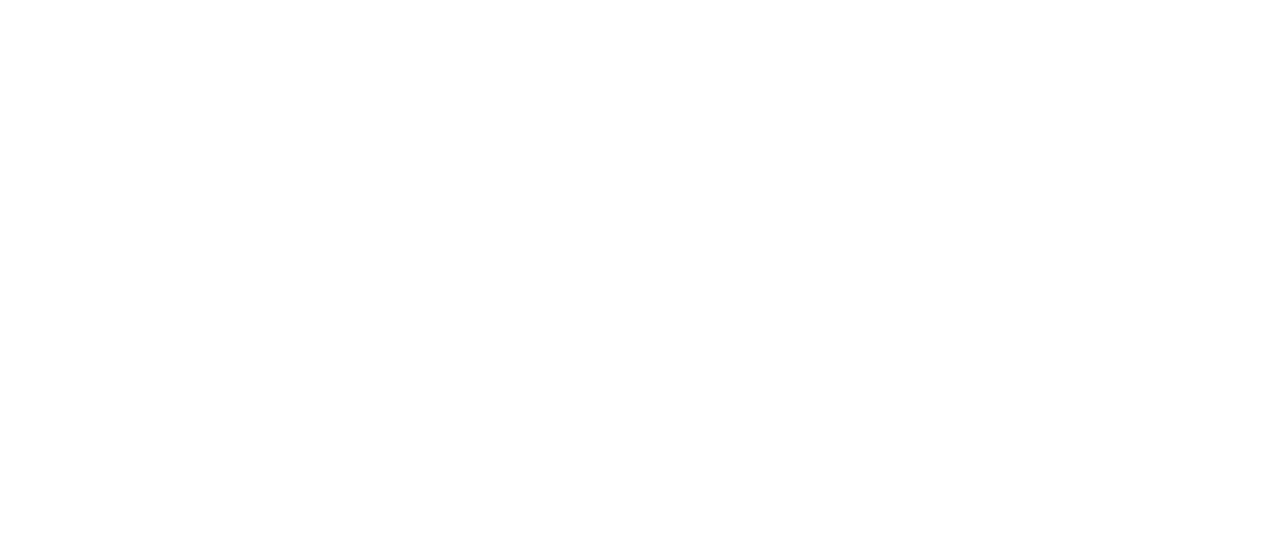
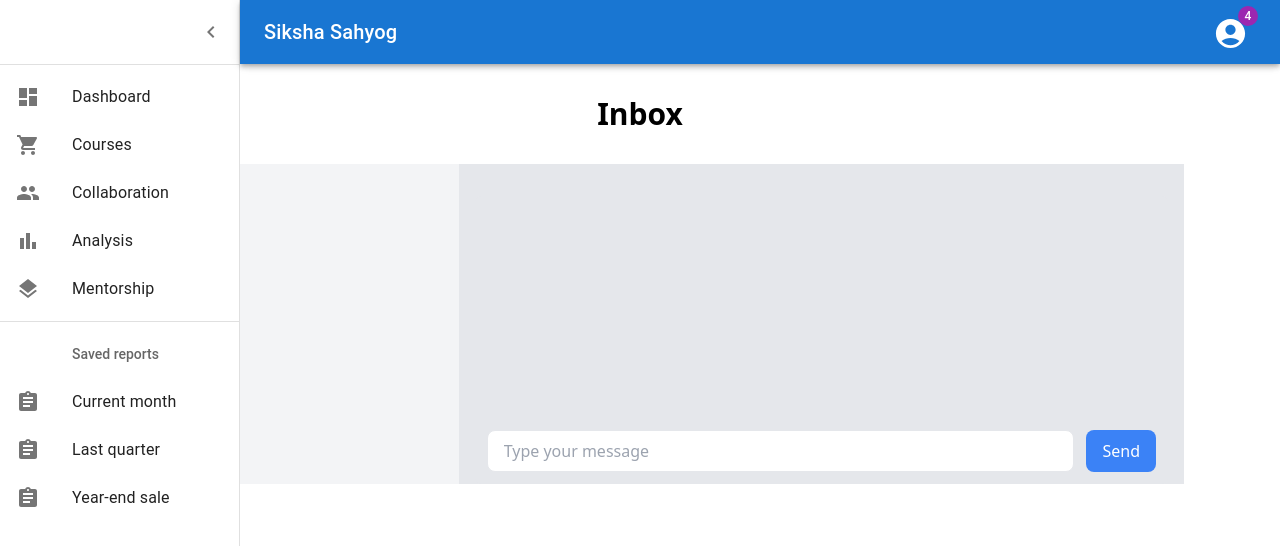
Before and after one commit to jradityamishra/SIH-grand-final, a React (Create React App) app in the folder client/: page /teacher/mentorship in a window 1280 px wide. Before the commit this address had no page. Shown: the top 546 px of the page. Built offline with nearby package versions, Linux system fonts and the light colour scheme.

Commit message:
Remaining teacher pages done

```diff
--- a/client/src/App.js
+++ b/client/src/App.js
@@ -1,14 +1,39 @@
-import React from 'react'
-import {Routes,Route} from 'react-router-dom'
-import Home from './pages/Home'
+import React from "react";
+import { Routes, Route } from "react-router-dom";
+import Landing from "./pages/Landing";
+import Dashboard from "./pages/teacher/Dashboard";
+import Collab from "./pages/teacher/Collab";
+import Mentorship from "./pages/teacher/Mentorship";
+import Course from "./pages/teacher/Course";
+import CreateCourse from "./pages/teacher/CreateCourse";
+import CollabDetail from "./pages/teacher/CollabDetail";
+import CourseDetail from "./pages/teacher/CourseDetail";
+import Analysis from "./pages/Analysis";
+import Profile from "./pages/teacher/Profile";
 const App = () => {
   return (
-   <>
-   <Routes>
-    <Route path='/' element={<Home/>}/>
-   </Routes>
-   </>
-  )
-}
+    <>
+      <Routes>
+        <Route path="/" element={<Landing />} />
 
-export default App
+        <Route path="/profile" element={<Profile />} />
+
+        {/* teacher protected routes */}
+        <Route path="/teacher/dashboard" element={<Dashboard />} />
+        <Route path="/teacher/collaborations" element={<Collab />} />
+        <Route
+          path="/teacher/collaborations/detail/:id"
+          element={<CollabDetail />}
+        />
+        <Route path="/teacher/mentorship" element={<Mentorship />} />
+        <Route path="/teacher/courses" element={<Course />} />
+        <Route path="/teacher/courses/:id" element={<CourseDetail />} />
+        <Route path="/teacher/createcourse" element={<CreateCourse />} />
+
+        <Route path="/teacher/analysis" element={<Analysis />} />
+      </Routes>
+    </>
+  );
+};
+
+export default App;
--- a/client/src/components/ListItems.js
+++ b/client/src/components/ListItems.js
@@ -37,12 +37,12 @@ export const mainListItems = (
         <ListItemText primary="Collaboration" />
       </ListItemButton>
     </Link>
-    <Link to="/teacher/assignments">
+    <Link to="/teacher/analysis">
       <ListItemButton>
         <ListItemIcon>
           <BarChartIcon />
         </ListItemIcon>
-        <ListItemText primary="Assignments" />
+        <ListItemText primary="Analysis" />
       </ListItemButton>
     </Link>
     <Link to="/teacher/mentorship">
--- a/client/src/components/layout/Header.js
+++ b/client/src/components/layout/Header.js
@@ -4,7 +4,7 @@ import IconButton from "@mui/material/IconButton";
 import Badge from "@mui/material/Badge";
 import MenuIcon from "@mui/icons-material/Menu";
 import ChevronLeftIcon from "@mui/icons-material/ChevronLeft";
-import NotificationsIcon from "@mui/icons-material/Notifications";
+import AccountCircleIcon from "@mui/icons-material/AccountCircle";
 import List from "@mui/material/List";
 import MuiAppBar from "@mui/material/AppBar";
 import MuiDrawer from "@mui/material/Drawer";
@@ -12,6 +12,7 @@ import Toolbar from "@mui/material/Toolbar";
 import Typography from "@mui/material/Typography";
 import { styled } from "@mui/material/styles";
 import { mainListItems, secondaryListItems } from "../ListItems";
+import { Link } from "react-router-dom";
 
 const drawerWidth = 240;
 
@@ -95,9 +96,11 @@ const Header = () => {
             Siksha Sahyog
           </Typography>
           <IconButton color="inherit">
-            <Badge badgeContent={4} color="secondary">
-              <NotificationsIcon />
-            </Badge>
+            <Link to="/profile">
+              <Badge badgeContent={4} color="secondary">
+                <AccountCircleIcon fontSize="large" />
+              </Badge>{" "}
+            </Link>
           </IconButton>
         </Toolbar>
       </AppBar>
--- /dev/null
+++ b/client/src/pages/Analysis.jsx
@@ -0,0 +1,14 @@
+import React from "react";
+import Layout from "../components/layout/Layout";
+
+const Analysis = () => {
+  return (
+    <Layout>
+      <h2 className="text-3xl text-center font-semibold">
+        Performance analysis
+      </h2>
+    </Layout>
+  );
+};
+
+export default Analysis;
--- /dev/null
+++ b/client/src/pages/teacher/Profile.jsx
@@ -0,0 +1,12 @@
+import React from "react";
+import Layout from "../../components/layout/Layout";
+
+const Profile = () => {
+  return (
+    <Layout>
+      <h2 className="text-3xl font-semibold text-center">Profile</h2>
+    </Layout>
+  );
+};
+
+export default Profile;
```
